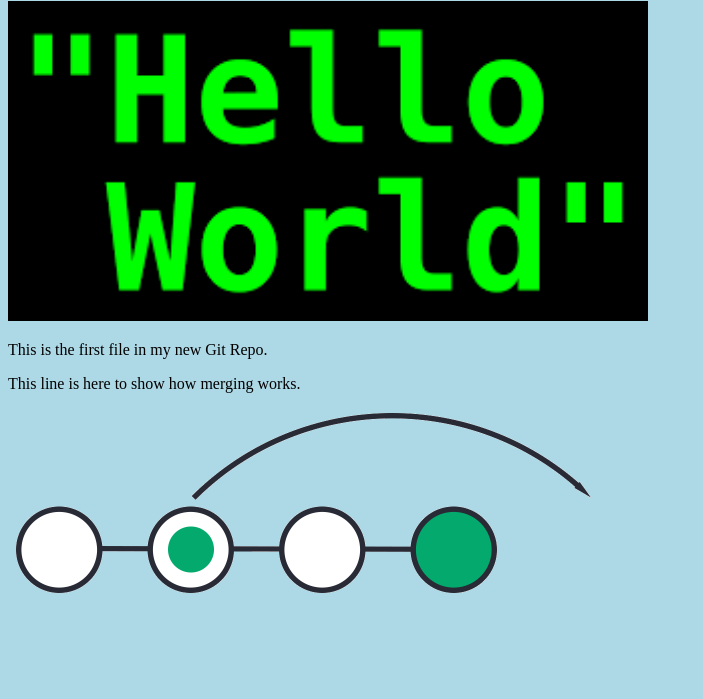
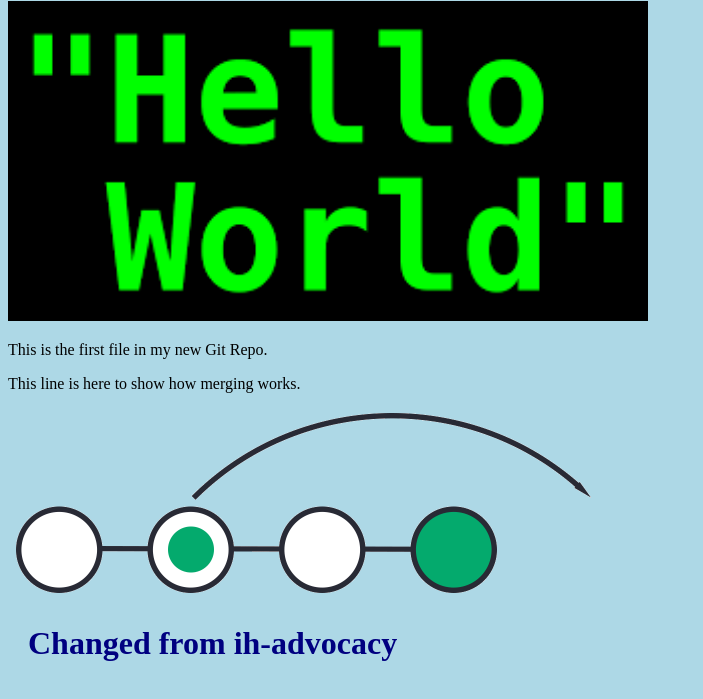
Before and after one commit to maxenius1/maxenius1.github.io, a plain HTML site: page index.html in a window 1280 px wide. Shown: the part 79-778 px from the top of the page, without its empty margins (0-703 px from the left). Drawn offline with Linux system fonts and the light colour scheme.

Commit message:
index updated from ih-advocacy

```diff
--- a/index.html
+++ b/index.html
@@ -11,6 +11,6 @@
 <p>This is the first file in my new Git Repo.</p>
 <p>This line is here to show how merging works.</p>
 <div><img src="imge_hello_git.gif" alt="Hello Git" style="width:100%;max-width:640px"></div>
-
+<h1> Changed from ih-advocacy</h1>
 </body>
 </html>
```
